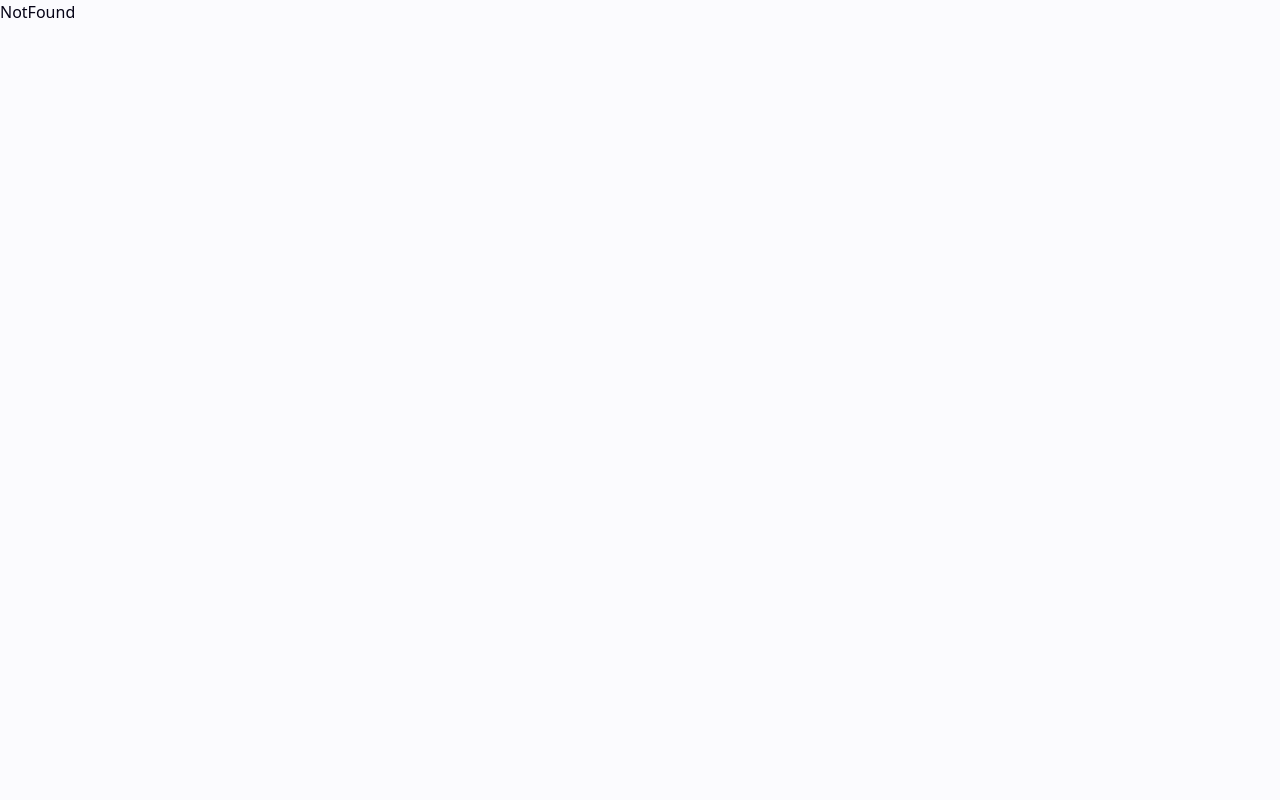
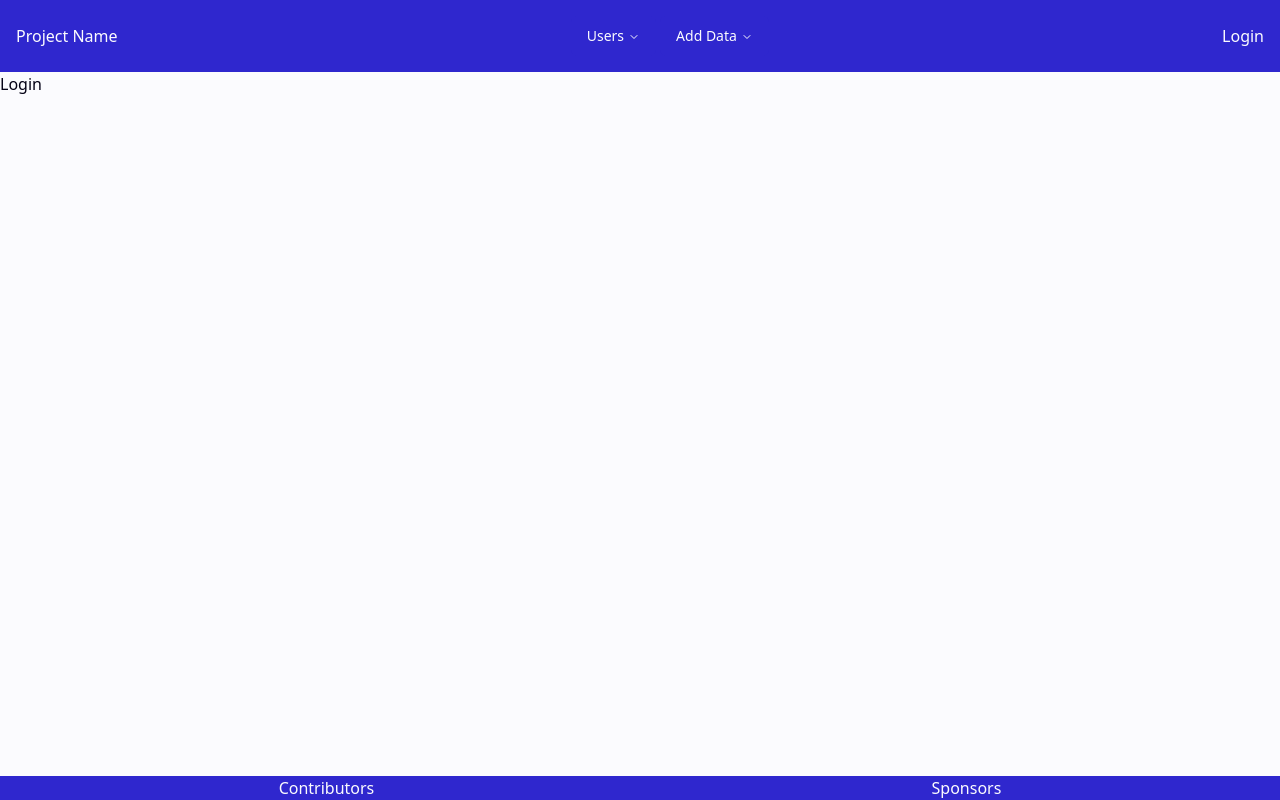
Before and after one commit to meroo893/HackAUBG-6.0, a React (Vite) app in the folder new_client/HackAUBG-Client/: page /Login in a window 1280 px wide. Before the commit this address had no page. Built offline with nearby package versions, Linux system fonts and the light colour scheme.

Commit message:
Added Login Page

```diff
--- a/new_client/HackAUBG-Client/package.json
+++ b/new_client/HackAUBG-Client/package.json
@@ -10,6 +10,7 @@
     "preview": "vite preview"
   },
   "dependencies": {
+    "@fortawesome/fontawesome-svg-core": "^6.5.1",
     "@radix-ui/react-navigation-menu": "^1.1.4",
     "@radix-ui/react-separator": "^1.0.3",
     "@radix-ui/react-slot": "^1.0.2",
--- a/new_client/HackAUBG-Client/src/components/Navigation/Navigation.tsx
+++ b/new_client/HackAUBG-Client/src/components/Navigation/Navigation.tsx
@@ -12,7 +12,7 @@ export default function Navigation() {
           <Navbar />
         </section>
         <section className="flex items-center justify-center">
-          <div>Login</div>
+          <Link to="Login">Login</Link>
         </section>
       </div>
     </>
--- /dev/null
+++ b/new_client/HackAUBG-Client/src/components/Pages/Login/Login.tsx
@@ -0,0 +1,3 @@
+export default function Login() {
+  return <div>Login</div>;
+}
--- a/new_client/HackAUBG-Client/src/main.tsx
+++ b/new_client/HackAUBG-Client/src/main.tsx
@@ -8,6 +8,7 @@ import NotFound from "./components/Pages/Error/NotFound.tsx";
 import Index from "./components/Pages/Index/Index.tsx";
 import Users from "./components/Pages/User/Users.tsx";
 import AddInformation from "./components/AddInformation.tsx";
+import Login from "./components/Pages/Login/Login.tsx";
 
 const router = createBrowserRouter([
   {
@@ -31,6 +32,10 @@ const router = createBrowserRouter([
         path: "addInfo",
         element: <AddInformation />,
       },
+      {
+        path: "Login",
+        element: <Login />,
+      },
     ],
   },
 ]);
```
Also changed, not shown: 1 other file (tests, documents, lock files or other folders).
